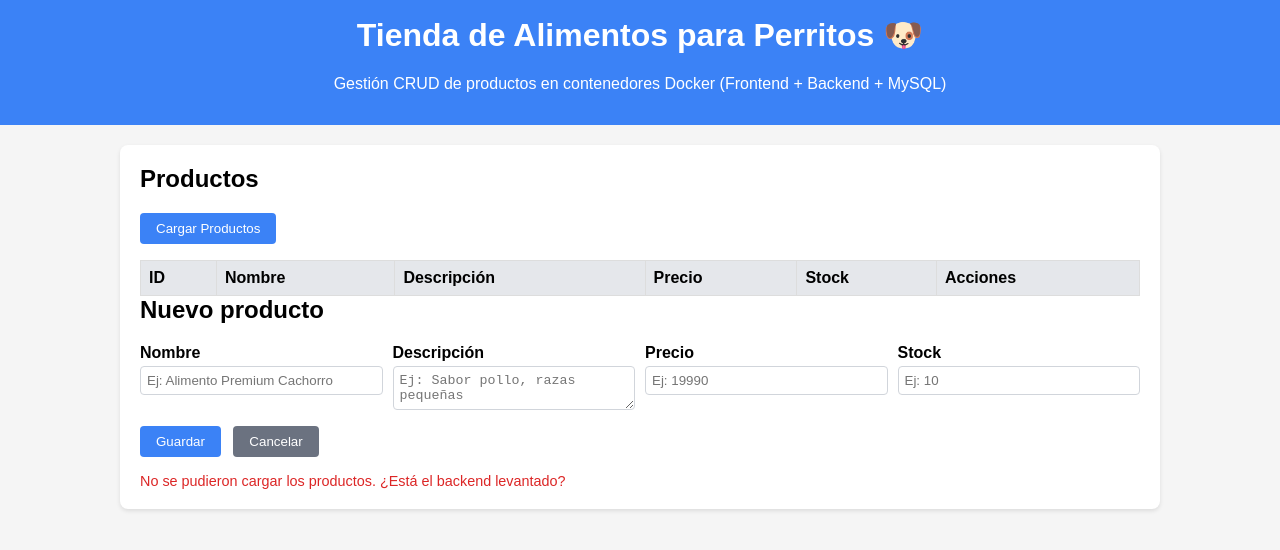
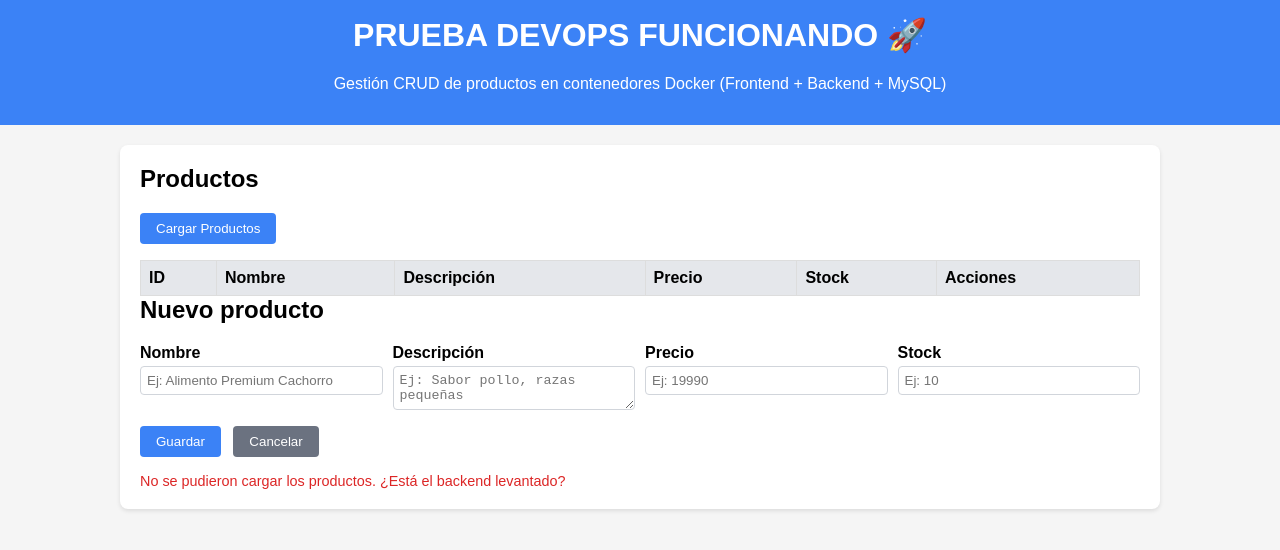
Before and after one commit to LukMezac/tienda-perritos-devops, a plain HTML site: page frontend/index.html in a window 1280 px wide. Drawn offline with Linux system fonts and the light colour scheme; no server answers.

Commit message:
cambiar h1

```diff
--- a/frontend/index.html
+++ b/frontend/index.html
@@ -94,7 +94,7 @@
 </head>
 <body>
   <header>
-    <h1>Tienda de Alimentos para Perritos &#128054;</h1>
+    <h1>PRUEBA DEVOPS FUNCIONANDO 🚀</h1>
     <p>Gestión CRUD de productos en contenedores Docker (Frontend + Backend + MySQL)</p>
   </header>
   <main>
```
